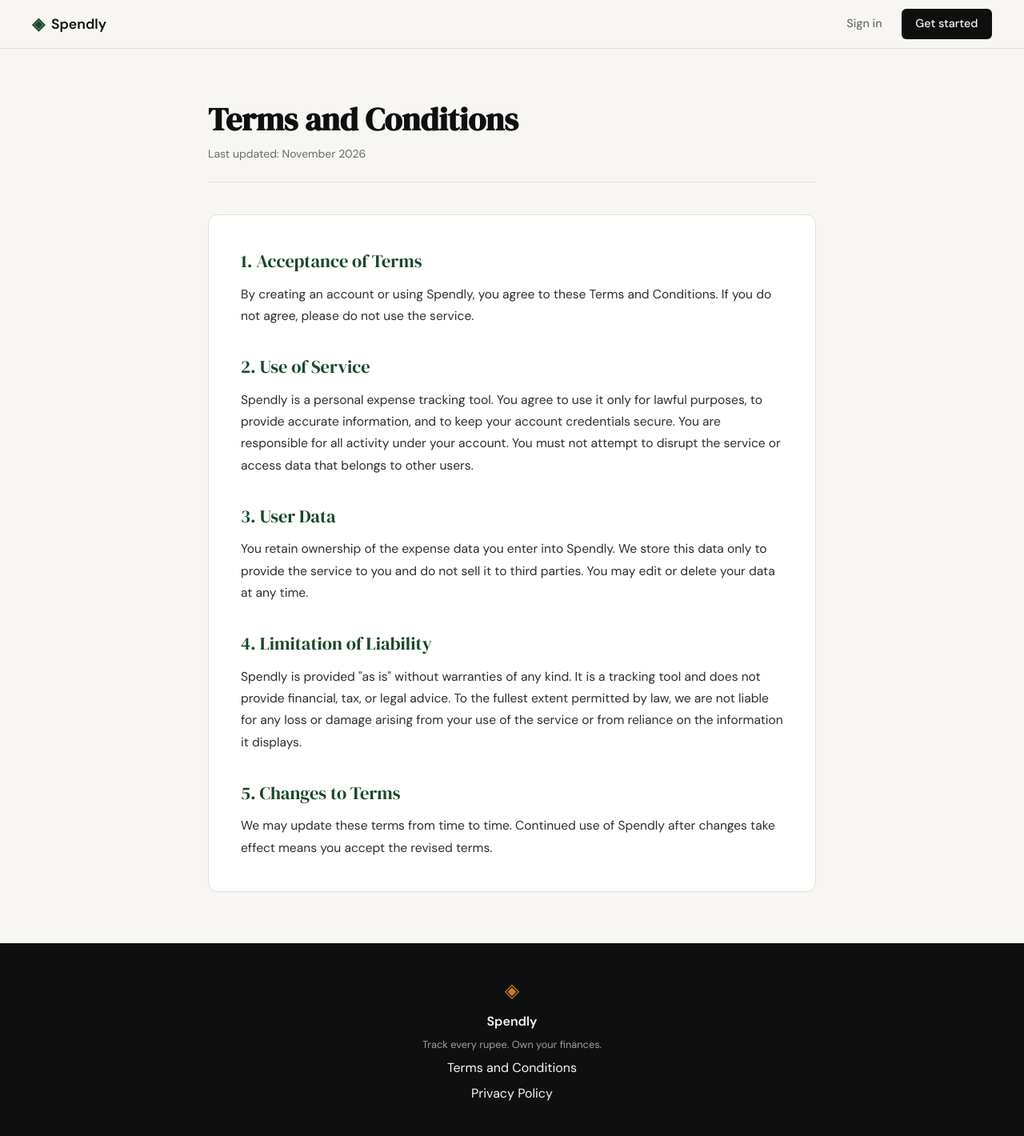
After one commit to aqeebansari/spendly, a Flask app: page /terms in a window 1280 px wide. The commit adds this page. Shown: the whole page at 80% size. Run offline with Flask 3, Linux system fonts and the light colour scheme.

Commit message:
landing: add terms and conditions page and route

```diff
--- a/app.py
+++ b/app.py
@@ -20,6 +20,11 @@ def register():
 @app.route("/login")
 def login():
     return render_template("login.html")
+
+
+@app.route("/terms")
+def terms():
+    return render_template("terms.html")
 
 
 # ------------------------------------------------------------------ #
--- a/file.txt
+++ b/file.txt
@@ -8,7 +8,7 @@ Point both to "#" as placeholder hrefs since the pages don't exist yet.
 
 Do not modify anything else on the page.
 
-git commit -m "landing: add terms and privacy links to footer”
+git commit -m "landing: add terms and privacy links to footer"
 
 Create a "Terms and Conditions" page for Spendly.
 
--- a/static/css/style.css
+++ b/static/css/style.css
@@ -478,6 +478,67 @@ a { color: inherit; text-decoration: none; }
 .auth-switch a:hover { text-decoration: underline; }
 
 /* ------------------------------------------------------------------ */
+/* Legal pages (terms, privacy)                                        */
+/* ------------------------------------------------------------------ */
+
+.legal-section {
+    padding: 4rem 2rem;
+}
+
+.legal-container {
+    max-width: 760px;
+    margin: 0 auto;
+}
+
+.legal-header {
+    margin-bottom: 2.5rem;
+    padding-bottom: 1.5rem;
+    border-bottom: 1px solid var(--border);
+}
+
+.legal-title {
+    font-family: var(--font-display);
+    font-size: 2.5rem;
+    line-height: 1.2;
+    color: var(--ink);
+    margin-bottom: 0.5rem;
+}
+
+.legal-updated {
+    font-size: 0.875rem;
+    color: var(--ink-muted);
+}
+
+.legal-card {
+    background: var(--paper-card);
+    border: 1px solid var(--border);
+    border-radius: var(--radius-md);
+    padding: 2.5rem;
+}
+
+.legal-card h2 {
+    font-family: var(--font-display);
+    font-size: 1.4rem;
+    font-weight: 400;
+    color: var(--accent);
+    margin: 2rem 0 0.6rem;
+}
+
+.legal-card h2:first-child { margin-top: 0; }
+
+.legal-card p {
+    color: var(--ink-soft);
+    font-size: 0.975rem;
+    line-height: 1.75;
+}
+
+@media (max-width: 600px) {
+    .legal-section { padding: 2.5rem 1rem; }
+    .legal-title { font-size: 2rem; }
+    .legal-card { padding: 1.5rem; }
+}
+
+/* ------------------------------------------------------------------ */
 /* Footer                                                              */
 /* ------------------------------------------------------------------ */
 
--- a/templates/base.html
+++ b/templates/base.html
@@ -34,7 +34,7 @@
             <span class="brand-icon">◈</span>
             <span class="footer-name">Spendly</span>
             <p class="footer-copy">Track every rupee. Own your finances.</p>
-            <a href="#">Terms and Conditions</a>
+            <a href="{{ url_for('terms') }}">Terms and Conditions</a>
             <a href="#">Privacy Policy</a>
         </div>
     </footer>
--- /dev/null
+++ b/templates/terms.html
@@ -0,0 +1,31 @@
+{% extends "base.html" %}
+
+{% block title %}Terms and Conditions — Spendly{% endblock %}
+
+{% block content %}
+<section class="legal-section">
+    <div class="legal-container">
+        <div class="legal-header">
+            <h1 class="legal-title">Terms and Conditions</h1>
+            <p class="legal-updated">Last updated: November 2026</p>
+        </div>
+
+        <div class="legal-card">
+            <h2>1. Acceptance of Terms</h2>
+            <p>By creating an account or using Spendly, you agree to these Terms and Conditions. If you do not agree, please do not use the service.</p>
+
+            <h2>2. Use of Service</h2>
+            <p>Spendly is a personal expense tracking tool. You agree to use it only for lawful purposes, to provide accurate information, and to keep your account credentials secure. You are responsible for all activity under your account. You must not attempt to disrupt the service or access data that belongs to other users.</p>
+
+            <h2>3. User Data</h2>
+            <p>You retain ownership of the expense data you enter into Spendly. We store this data only to provide the service to you and do not sell it to third parties. You may edit or delete your data at any time.</p>
+
+            <h2>4. Limitation of Liability</h2>
+            <p>Spendly is provided "as is" without warranties of any kind. It is a tracking tool and does not provide financial, tax, or legal advice. To the fullest extent permitted by law, we are not liable for any loss or damage arising from your use of the service or from reliance on the information it displays.</p>
+
+            <h2>5. Changes to Terms</h2>
+            <p>We may update these terms from time to time. Continued use of Spendly after changes take effect means you accept the revised terms.</p>
+        </div>
+    </div>
+</section>
+{% endblock %}
```
